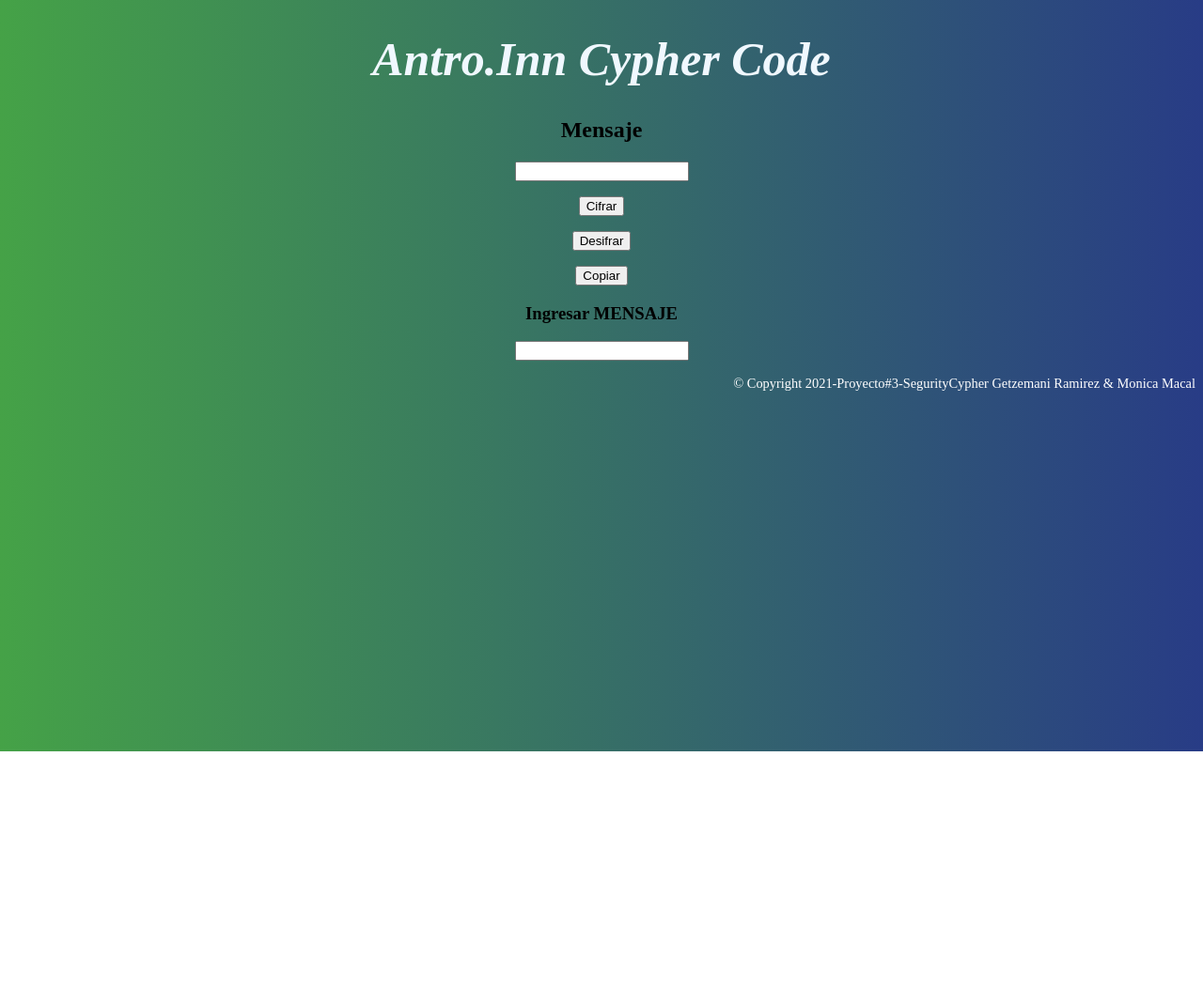
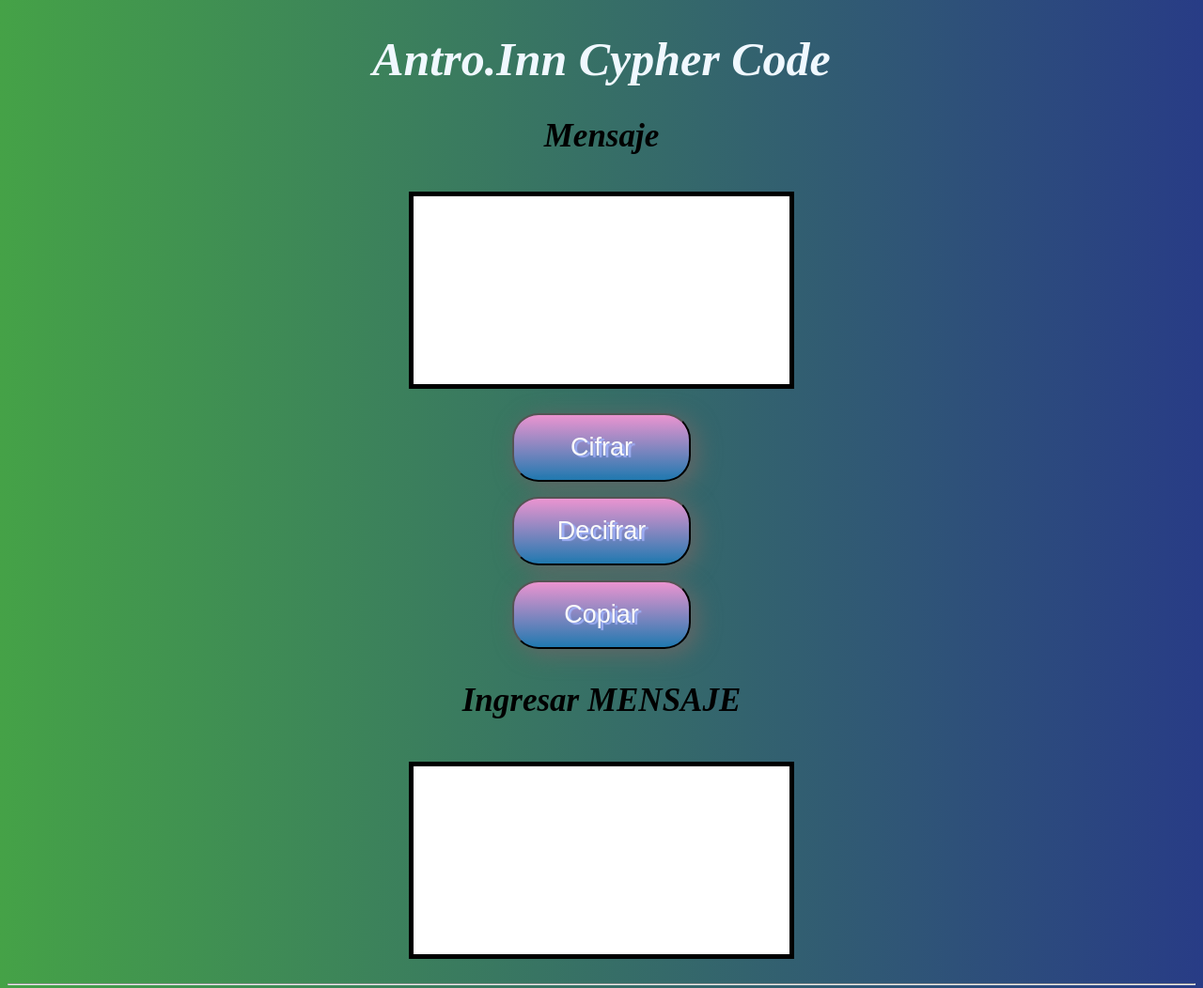
Before and after one commit to getzemani18/03_SecurityCypher-, a website: page src/index.html in a window 1280 px wide. Shown: the top 1052 px of the page at 94% size. Before the commit the page ends 800 px from the top, so only its background shows below. Drawn offline with Linux system fonts and the light colour scheme.

Commit message:
agrege botones y estilice el css

```diff
--- a/src/index.html
+++ b/src/index.html
@@ -11,14 +11,18 @@
   <main>
     <h2>Mensaje</h2>
     <p><input type="text" id="mensaje"></p>
-    <p><button type="button" id="cifrar">Cifrar</button></p>
-    <p><button type="button" id="Desifrar">Desifrar</button></p>
-    <p><button type="button" id="Copiar">Copiar</button></p>
+    <p><button type="button" id="cifrar" class="button" placeholder="Ingresa tu mensaje a cifrar" required  >Cifrar</button></p>
+    <p><button type="button" id="decifrar" class="button">Decifrar</button></p>
+    <p><button type="button" id="copiar" class="button">Copiar</button></p>
     <h3>Ingresar MENSAJE</h3>
     <P><input type="text" id="mensaje1"></P>
   </main>
 </header>
 
+
+
+
+<hr>
 <footer>
   <span>
     © Copyright 2021-Proyecto#3-SegurityCypher Getzemani Ramirez & Monica Macal
--- a/src/style.css
+++ b/src/style.css
@@ -1,3 +1,4 @@
+/* Backgroun de todo el body*/
 body {
     background: #283c86;  /* fallback for old browsers */
     background: -webkit-linear-gradient(to right, #45a247, #283c86);  /* Chrome 10-25, Safari 5.1-6 */
@@ -5,7 +6,7 @@ body {
     text-align: center;
 }
 
-
+/* Titulo*/
 .title {
     font-size: 50px;
     color: aliceblue;
@@ -14,15 +15,87 @@ body {
 
 }
 
+/* Modificacion del texto "Mensaje"*/
 h2 {
     text-align: center;
-    font-size: px;
+    font-size: 35px;
+    font-style: oblique;
 }
 
+/* Modificacion de la caja -codificar*/
+#mensaje {
+    width: 350px;
+    height: 150px;
+    margin: 10px;
+    padding: 25px;
+    border: 5px solid black;
+}
+
+/* Botones*/
+
+.button {
+    background: #eb94d0;
+    background-image: -webkit-linear-gradient(top, #eb94d0, #2079b0);
+  background-image: -moz-linear-gradient(top, #eb94d0, #2079b0);
+  background-image: -ms-linear-gradient(top, #eb94d0, #2079b0);
+  background-image: -o-linear-gradient(top, #eb94d0, #2079b0);
+  background-image: linear-gradient(to bottom, #eb94d0, #2079b0);
+
+
+  -webkit-border-radius: 28;
+  -moz-border-radius: 28;
+  border-radius: 28px;
+text-shadow: 3px 2px 1px #9daef5;
+  -webkit-box-shadow: 6px 5px 24px #666666;
+  -moz-box-shadow: 6px 5px 24px #666666;
+  box-shadow: 6px 5px 24px #666666;
+font-family: Arial;
+  color: #fafafa;
+  font-size: 27px;
+  padding: 19px;
+  text-decoration: none;
+  float:inherit;
+
+  }
+
+.button:hover {
+  background: #2079b0;
+  background-image: -webkit-linear-gradient(top, #2079b0, #eb94d0);
+  background-image: -moz-linear-gradient(top, #2079b0, #eb94d0);
+  background-image: -ms-linear-gradient(top, #2079b0, #eb94d0);
+  background-image: -o-linear-gradient(top, #2079b0, #eb94d0);
+  background-image: linear-gradient(to bottom, #2079b0, #eb94d0);
+  text-decoration: none;
+}
+
+@media screen and (min-width: 600px) {
+    .button {
+      float: center;
+      width: 15%;
+    }
+  }
+
+  /* Modificar el texto "Ingresar mensaje"*/
+h3 {
+    text-align: center;
+    font-size: 35px;
+    font-style: oblique;
+}
+
+/* Modificacion de la caja -codificar*/
+#mensaje1 {
+    width: 350px;
+    height: 150px;
+    margin: 10px;
+    padding: 25px;
+    border: 5px solid black;
+}
+
+/* Footer*/
 footer > span {
     margin-top: 5px;
     display: flex;
-    justify-content: flex-end;
+    justify-content: center;
     font-size: 0.9em;
     color: white;
   }
```
